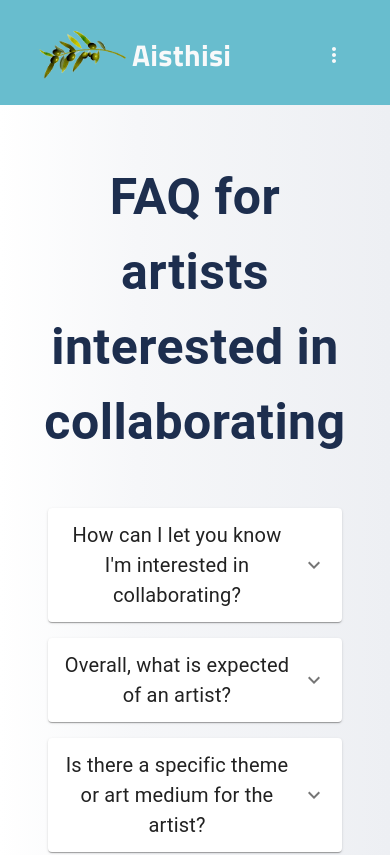
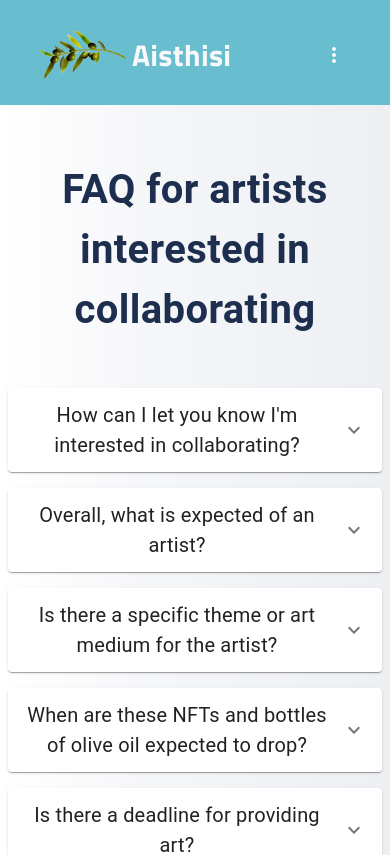
Before and after one commit to AboldUSER/aisthisi-frontend, a React (Create React App) app: page /artists in a window 390 px wide. Shown: the top 855 px of the page. Built offline with nearby package versions, Linux system fonts and the light colour scheme.

Commit message:
Improve mobile responsiveness

```diff
--- a/src/components/artist-faq-section.jsx
+++ b/src/components/artist-faq-section.jsx
@@ -13,14 +13,17 @@ const useStyles = makeStyles((theme) => ({
     root: {
         flexGrow: 1,
         textAlign: 'center',
-        padding: theme.spacing(0, 5, 0),
+        padding: theme.spacing(0, 0, 0),
         color: '#1D2E4E',
         fontFamily: 'Titillium Web'
     },
     artistFaqTitle: {
         fontSize: 50,
         fontWeight: 'bold',
-        padding: theme.spacing(0, 0, 5),
+        padding: theme.spacing(0, 1, 5),
+        "@media (max-width: 400px)": {
+            fontSize: 40
+          }
     }
 }));
 
--- a/src/components/card.jsx
+++ b/src/components/card.jsx
@@ -11,7 +11,10 @@ const useStyles = makeStyles({
         minWidth: 330,
         minHeight: 375,
         height: "100%",
-        display: 'block'
+        display: 'block',
+        "@media (max-width: 400px)": {
+            minWidth: 250
+          }
     },
     cardTitle: {
         color: '#1D2E4E',
--- a/src/components/overview-section.jsx
+++ b/src/components/overview-section.jsx
@@ -3,6 +3,7 @@ import Image from '../images/olive-orchard.jpg';
 import Typography from '@material-ui/core/Typography';
 import Button from '@material-ui/core/Button';
 import Box from '@material-ui/core/Box';
+import { makeStyles } from '@material-ui/core/styles';
 import { BackgroundImage } from 'react-image-and-background-image-fade';
 // import { Link, DirectLink, Element, Events, animateScroll as scroll, scrollSpy, scroller } from 'react-scroll';
 
@@ -29,20 +30,44 @@ import { BackgroundImage } from 'react-image-and-background-image-fade';
 //     Events.scrollEvent.remove('end');
 //   }
 
-const OverviewSection = () => (
+const useStyles = makeStyles({
+  root: {
+  },
+  overviewBox: {
+    position: "absolute",
+    left: "5%",
+    right: "5%",
+    top: "30%",
+    "@media (max-width: 450px)": {
+      top: "20%",
+    }
+  },
+  backgroundImageStyle: {
+    height:'85vh',
+    "@media (max-width: 450px)": {
+      height:'20vh',
+  }
+}
+});
+
+const OverviewSection = () => {
+  const classes = useStyles();
+
+  return (
     <Box my={10}>
       <BackgroundImage src={Image} height='85vh' transitionTime='2s'
         style={{ position: 'relative', backgroundAttachment: 'fixed', backgroundRepeat: 'no-repeat', backgroundPosition: 'bottom', backgroundSize: 'cover' }}
       >
         <Box style={{ position: 'relative', opacity: '0.85', backgroundColor: '#ffffff', height: '85vh' }} />
-      <Box position="absolute" left="5%" right="5%" top='30%'>
+        <Box className={classes.overviewBox} >
           <Typography style={{ fontSize: 80, color: '#1D2E4E', fontWeight: 'bold', fontFamily: 'Titillium Web' }}>Aisthisi</Typography>
           <Typography style={{ fontSize: 20, color: '#1D2E4E', fontFamily: 'Titillium Web' }}>Art + Blockchain + Olive Oil</Typography>
           <Typography style={{ fontSize: 30, color: '#1D2E4E', fontFamily: 'Titillium Web', padding: '2vh' }}>10 unique proof-of-harvest bottles of organic Greek deliciousness</Typography>
-        <Button component={Link} href='/#collection' variant="contained" style={{ cursor:'pointer', color: '#f8f9fa', backgroundColor: '#4691a0', fontWeight: 'bold', fontFamily: 'Titillium Web' }}>Show Collection</Button>
+          <Button href='/#collection' variant="contained" style={{ cursor: 'pointer', color: '#f8f9fa', backgroundColor: '#4691a0', fontWeight: 'bold', fontFamily: 'Titillium Web' }}>Show Collection</Button>
         </Box>
       </BackgroundImage>
     </Box>
   );
+}
 
 export default OverviewSection
```
Lines whose indentation alone changed are shown as unchanged.
